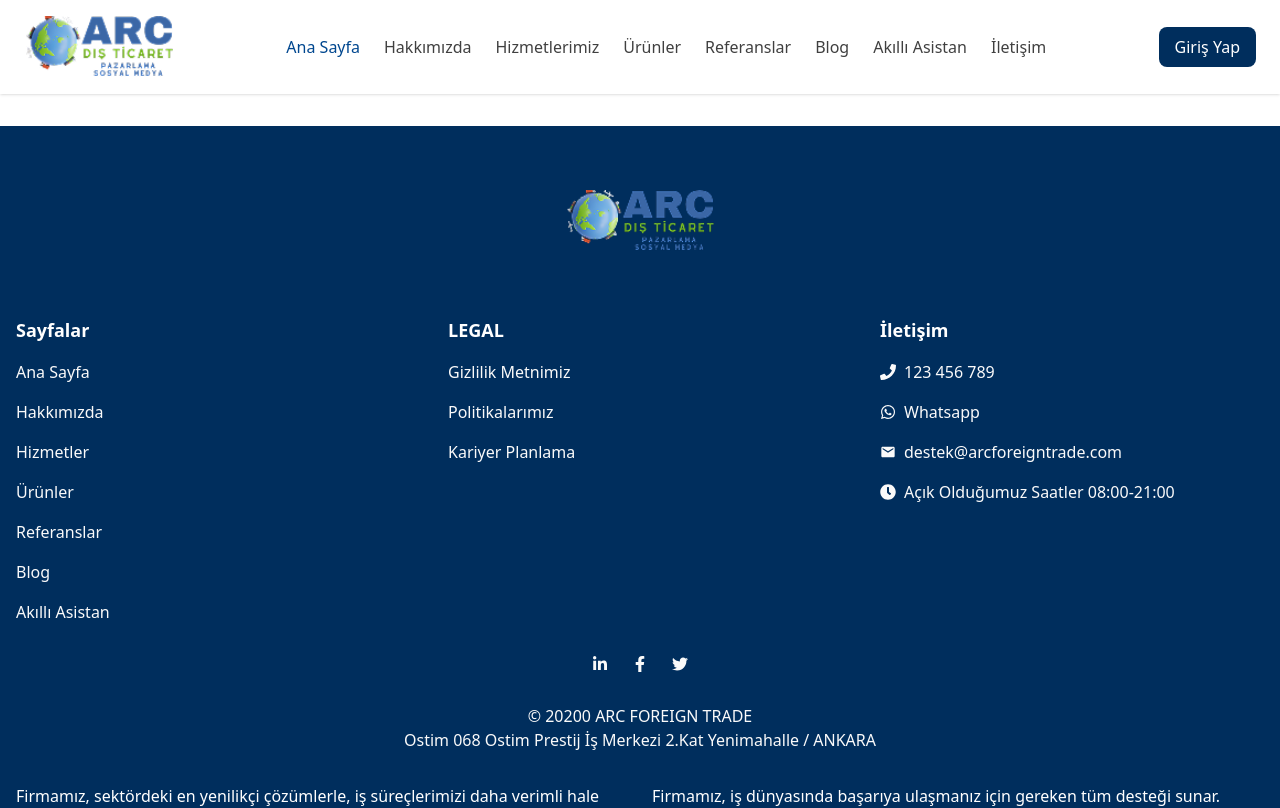
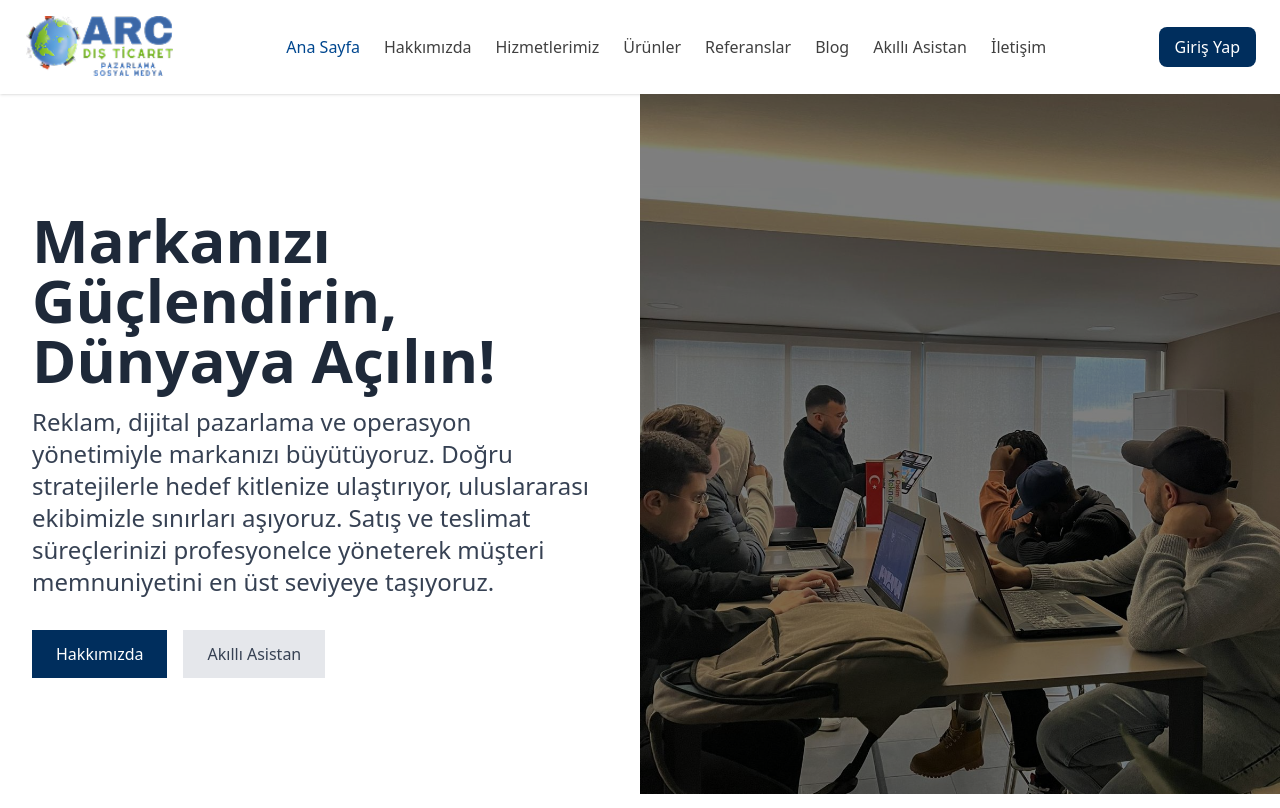
Before and after one commit to poyrazavsever/arc_foreign_trade, a Next.js app: page / in a window 1280 px wide. Shown: the top 808 px of the page. Built offline with nearby package versions, Linux system fonts and the light colour scheme.

Commit message:
feat: done hero-section in main page

```diff
--- /dev/null
+++ b/components/Home/HeroSection.jsx
@@ -0,0 +1,45 @@
+import React from 'react';
+import Image from 'next/image';
+
+const HeroSection = () => {
+  return (
+    <div className="flex flex-col lg:flex-row h-auto lg:h-[700px]">
+
+      {/* Metin Bölümü */}
+      <div className="w-full lg:w-1/2 flex flex-col justify-center items-start p-8">
+        <h1 className="text-3xl md:text-5xl lg:text-6xl font-bold mb-4 text-gray-800">
+          Markanızı Güçlendirin, Dünyaya Açılın!
+        </h1>
+        <p className="text-lg md:text-xl lg:text-2xl mb-8 text-gray-700">
+          Reklam, dijital pazarlama ve operasyon yönetimiyle markanızı büyütüyoruz. Doğru
+          stratejilerle hedef kitlenize ulaştırıyor, uluslararası ekibimizle sınırları aşıyoruz.
+          Satış ve teslimat süreçlerinizi profesyonelce yöneterek müşteri memnuniyetini en
+          üst seviyeye taşıyoruz.
+        </p>
+        <div className="flex space-x-4">
+          <button className="bg-primary text-white px-6 py-3 hover:bg-blue-700 transition">
+            Hakkımızda
+          </button>
+          <button className="bg-gray-200 text-gray-700 px-6 py-3 hover:bg-gray-300 transition">
+            Akıllı Asistan
+          </button>
+        </div>
+      </div>
+
+      {/* Resim Bölümü */}
+      <div className="w-full lg:w-1/2 relative group overflow-hidden">
+        <Image
+          src="/Images/herosection.jpg"
+          alt="Hero Section Image"
+          layout="fill"
+          objectFit="cover"
+          className="transition-transform duration-500 ease-in-out transform group-hover:scale-110"
+        />
+        <div className="absolute inset-0 bg-black opacity-50 group-hover:opacity-0 transition-opacity duration-500"></div>
+      </div>
+
+    </div>
+  );
+};
+
+export default HeroSection;
--- a/pages/index.js
+++ b/pages/index.js
@@ -1,20 +1,11 @@
-import Image from "next/image";
-import { Geist, Geist_Mono } from "next/font/google";
+import HeroSection from "@/components/Home/HeroSection";
 
-const geistSans = Geist({
-  variable: "--font-geist-sans",
-  subsets: ["latin"],
-});
-
-const geistMono = Geist_Mono({
-  variable: "--font-geist-mono",
-  subsets: ["latin"],
-});
 
 export default function Home() {
   return (
     <div>
 
+      <HeroSection/>
 
 
     </div>
```
Also changed, not shown: public/Images/herosection.jpg (added).
